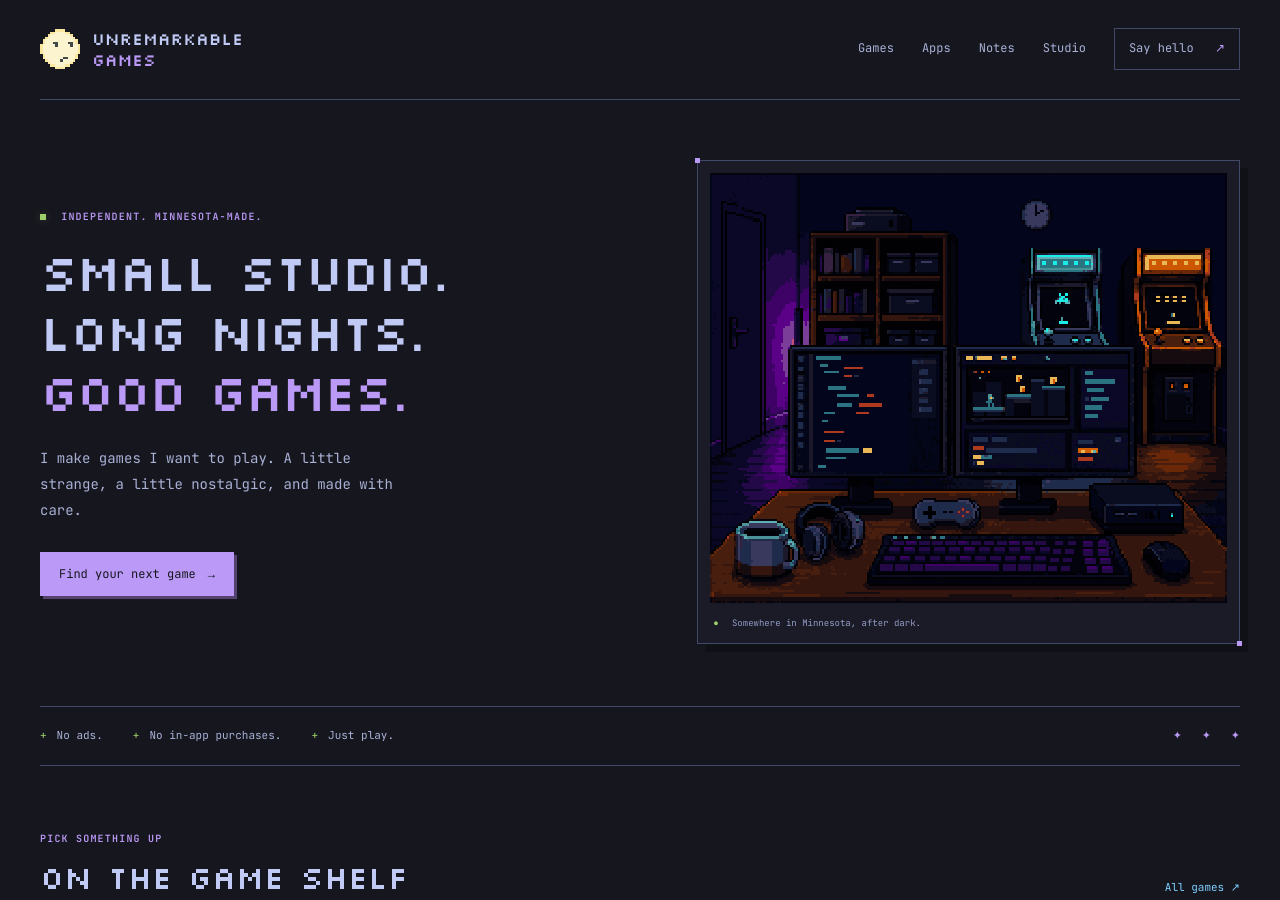
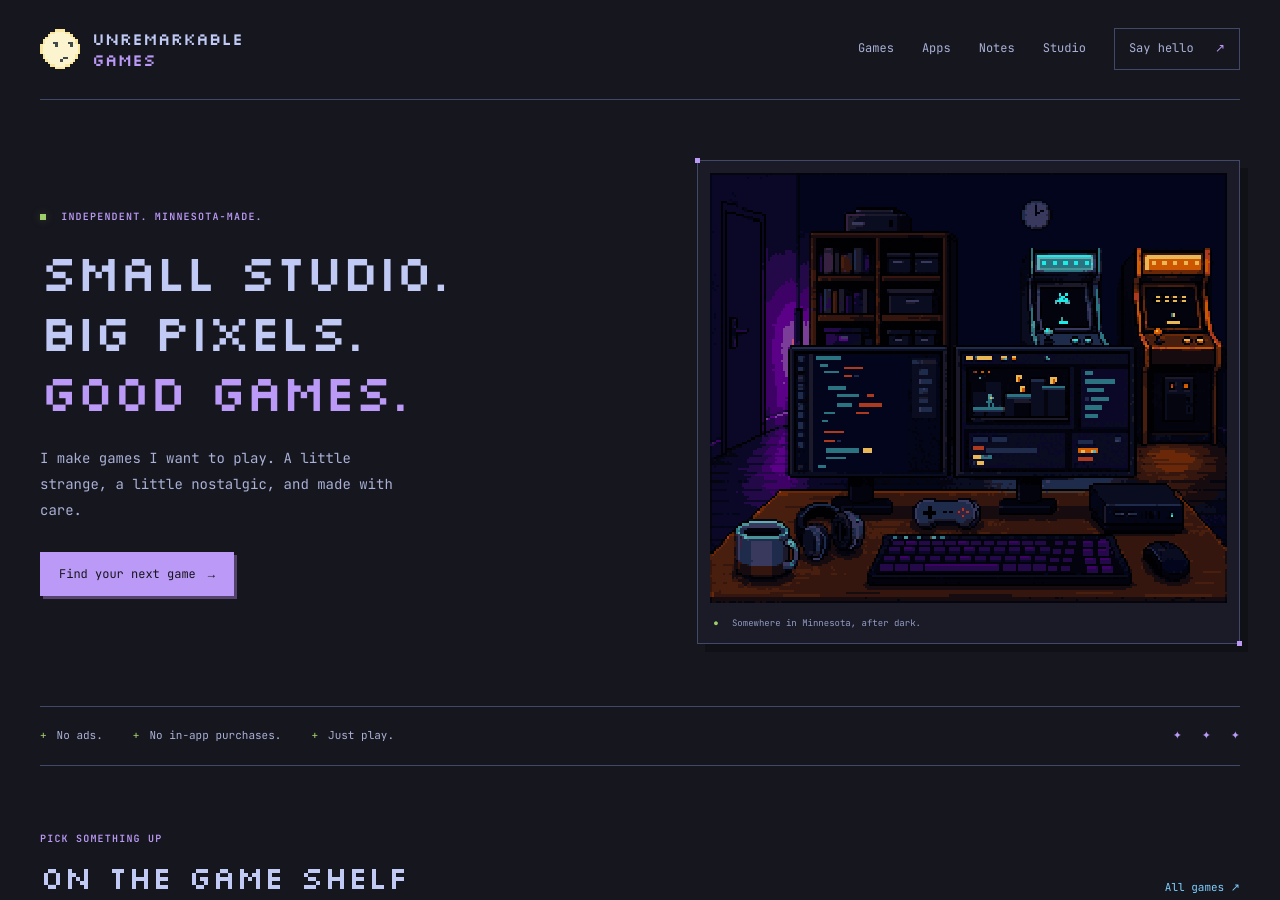
Before and after one commit to unremarkablegames/unremarkablegames.github.io, a Jekyll site: the page built from index.md, in a window 1280 px wide and 900 px high. Built offline with Jekyll 4.4.1, drawn with Linux system fonts in a browser that asks for light colours; comment, search, counter and statistics services are not loaded.

Commit message:
docs: update homepage tagline to Big Pixels

```diff
--- a/index.md
+++ b/index.md
@@ -6,7 +6,7 @@ description: "Independent games from Karl McClendon in Minnesota. Play Brineboun
 <section class="home-hero">
   <div class="hero-text">
     <p class="eyebrow"><span class="status-dot" aria-hidden="true"></span> Independent. Minnesota-made.</p>
-    <h1>Small studio.<br>Long nights.<br><span>Good games.</span></h1>
+    <h1>Small Studio.<br>Big Pixels.<br><span>Good Games.</span></h1>
     <p class="hero-copy">I make games I want to play. A little strange, a little nostalgic, and made with care.</p>
     <a href="/games" class="btn btn-light">Find your next game <span aria-hidden="true">→</span></a>
   </div>
```
